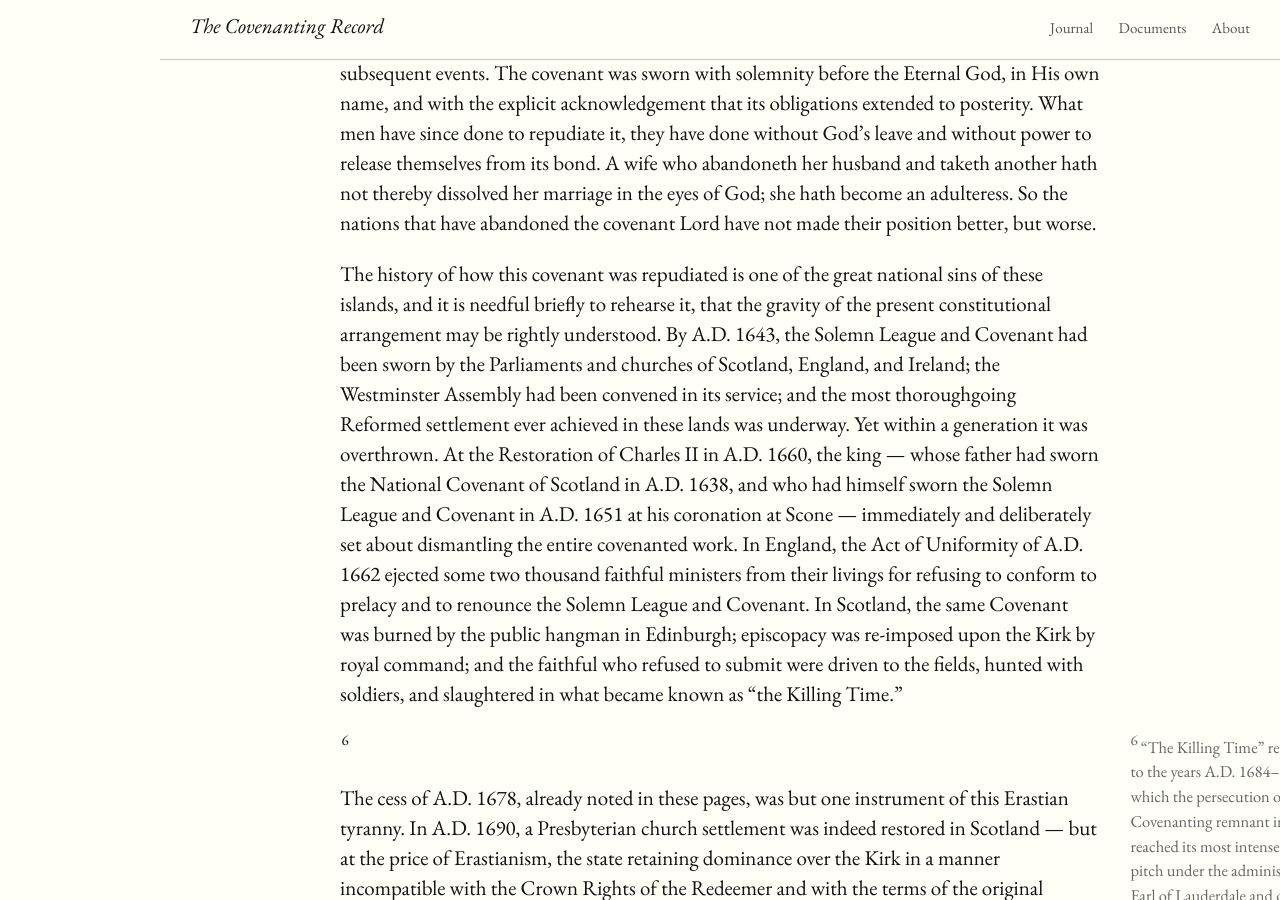
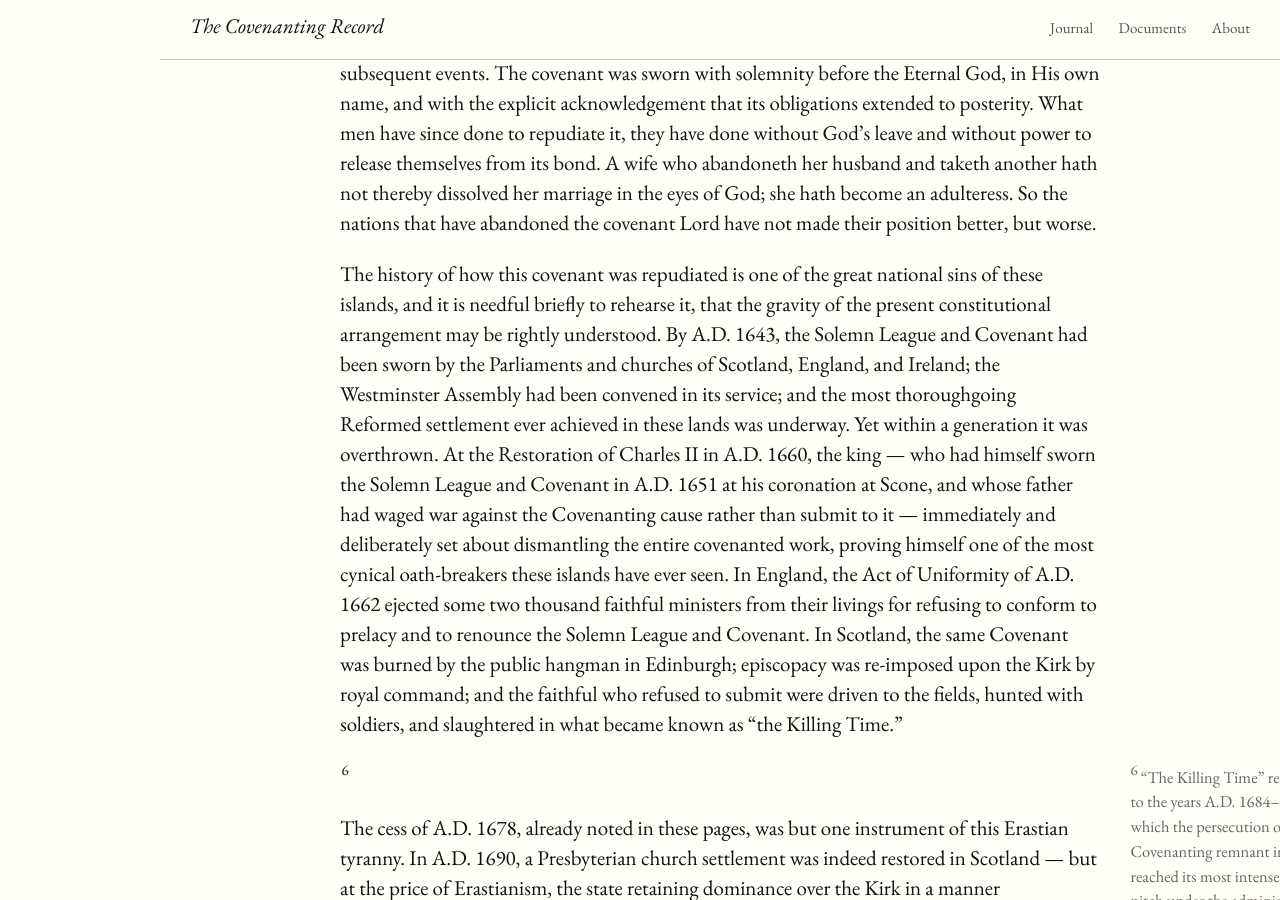
Before and after one commit to ForestWalkUK/covenanting-record, a Jekyll site: the page built from _posts/2026-04-12-confession-concerning-tainted-instruments.md, in a window 1280 px wide and 900 px high, scrolled down 7249 px. Built offline with Jekyll 4.4.1, drawn with Linux system fonts in a browser that asks for light colours; comment, search, counter and statistics services are not loaded.

Commit message:
Update 2026-04-12-confession-concerning-tainted-instruments.md
Correction to historical error re. Charles I (he did not sign the 1638 national covenant).

```diff
--- a/_posts/2026-04-12-confession-concerning-tainted-instruments.md
+++ b/_posts/2026-04-12-confession-concerning-tainted-instruments.md
@@ -160,7 +160,21 @@ Fifth and revised edition</p>
 
 **IV.** That the Solemn League and Covenant remaineth binding in the sight of God upon the nations of Great Britain &mdash; notwithstanding all that hath since transpired in their civil and ecclesiastical history &mdash; is not a contention that can be dissolved by the mere force of subsequent events. The covenant was sworn with solemnity before the Eternal God, in His own name, and with the explicit acknowledgement that its obligations extended to posterity. What men have since done to repudiate it, they have done without God's leave and without power to release themselves from its bond. A wife who abandoneth her husband and taketh another hath not thereby dissolved her marriage in the eyes of God; she hath become an adulteress. So the nations that have abandoned the covenant Lord have not made their position better, but worse.
 
-The history of how this covenant was repudiated is one of the great national sins of these islands, and it is needful briefly to rehearse it, that the gravity of the present constitutional arrangement may be rightly understood. By A.D. 1643, the Solemn League and Covenant had been sworn by the Parliaments and churches of Scotland, England, and Ireland; the Westminster Assembly had been convened in its service; and the most thoroughgoing Reformed settlement ever achieved in these lands was underway. Yet within a generation it was overthrown. At the Restoration of Charles II in A.D. 1660, the king &mdash; whose father had sworn the National Covenant of Scotland in A.D. 1638, and who had himself sworn the Solemn League and Covenant in A.D. 1651 at his coronation at Scone &mdash; immediately and deliberately set about dismantling the entire covenanted work. In England, the Act of Uniformity of A.D. 1662 ejected some two thousand faithful ministers from their livings for refusing to conform to prelacy and to renounce the Solemn League and Covenant. In Scotland, the same Covenant was burned by the public hangman in Edinburgh; episcopacy was re-imposed upon the Kirk by royal command; and the faithful who refused to submit were driven to the fields, hunted with soldiers, and slaughtered in what became known as "the Killing Time."
+The history of how this covenant was repudiated is one of the great national sins of these islands,
+and it is needful briefly to rehearse it, that the gravity of the present constitutional arrangement
+may be rightly understood. By A.D. 1643, the Solemn League and Covenant had been sworn by the
+Parliaments and churches of Scotland, England, and Ireland; the Westminster Assembly had been
+convened in its service; and the most thoroughgoing Reformed settlement ever achieved in these lands
+was underway. Yet within a generation it was overthrown. At the Restoration of Charles II in
+A.D. 1660, the king &mdash; who had himself sworn the Solemn League and Covenant in A.D. 1651 at
+his coronation at Scone, and whose father had waged war against the Covenanting cause rather than
+submit to it &mdash; immediately and deliberately set about dismantling the entire covenanted work,
+proving himself one of the most cynical oath-breakers these islands have ever seen. In England, the
+Act of Uniformity of A.D. 1662 ejected some two thousand faithful ministers from their livings for
+refusing to conform to prelacy and to renounce the Solemn League and Covenant. In Scotland, the
+same Covenant was burned by the public hangman in Edinburgh; episcopacy was re-imposed upon the
+Kirk by royal command; and the faithful who refused to submit were driven to the fields, hunted
+with soldiers, and slaughtered in what became known as "the Killing Time."
 
 <label for="sn-killing-time" class="margin-toggle sidenote-number"></label>
 <input type="checkbox" id="sn-killing-time" class="margin-toggle"/>
```
